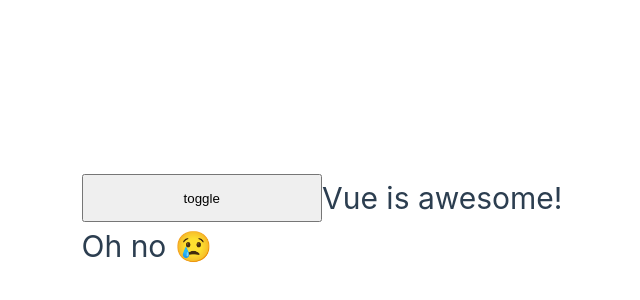
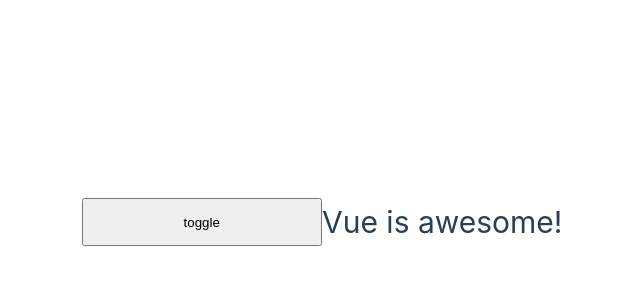
Before and after one commit to wubin28/vue-kata-node-18-18-0, a Vue app: page / in a window 1280 px wide. Shown: the part 178-478 px from the top of the page, without its empty margins (318-958 px from the left). Built offline with nearby package versions, Linux system fonts and the light colour scheme.

Commit message:
feat: We can use the v-if directive to conditionally render an element. This <h1> will be rendered only if the value of awesome is truthy. If awesome changes to a falsy value, it will be removed from the DOM. We can also use v-else and v-else-if to denote other branches of the condition.

```diff
--- a/src/App.vue
+++ b/src/App.vue
@@ -4,14 +4,14 @@
 const awesome = ref(true)
 
 function toggle() {
-  // ...
+  awesome.value = !awesome.value
 }
 </script>
 
 <template>
   <button @click="toggle">toggle</button>
-  <h1>Vue is awesome!</h1>
-  <h1>Oh no 😢</h1>
+  <h1 v-if="awesome">Vue is awesome!</h1>
+  <h1 v-else>Oh no 😢</h1>
 </template>
 
 <style scoped></style>
```
